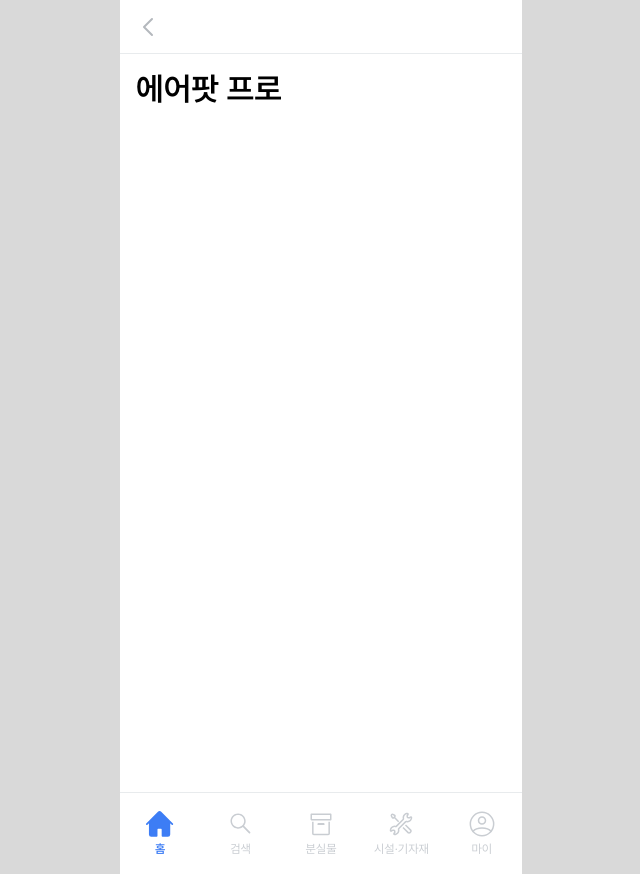
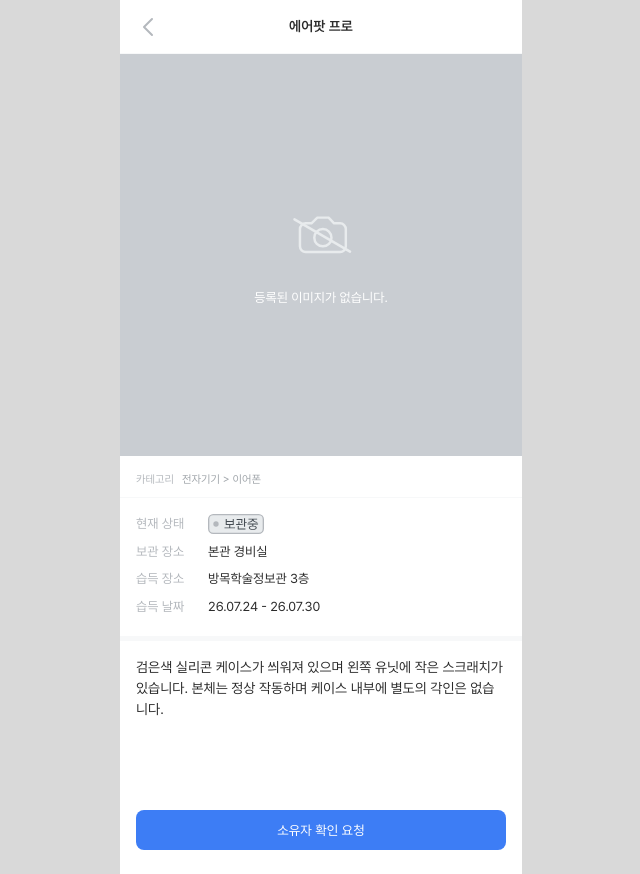
Before and after one commit to 2026-SW-Contest/SW-FE, a React (Vite) app: page /lost/1 in a window 1280 px wide. Shown: the whole page, without its empty margins (319-959 px from the left). Built offline with nearby package versions, Linux system fonts and the light colour scheme.

Commit message:
feat: 분실물 상세 페이지 UI 개선 및 상세 앱바 추가

```diff
--- a/src/components/layout/AppBar.css
+++ b/src/components/layout/AppBar.css
@@ -1,15 +1,47 @@
 .app-bar {
   width: 100%;
 
+  box-sizing: border-box;
+
   background: var(--white);
+}
+
+.app-bar-main,
+.app-bar-detail {
   border-bottom: 1px solid var(--gray-100);
+}
 
-  box-sizing: border-box;
+/* ---------- 공통 버튼 ---------- */
+
+.app-bar-notification-button,
+.app-bar-icon-button,
+.app-bar-clear-button {
+
+  padding: 0;
+
+  border: none;
+
+  background: transparent;
+
+  display: flex;
+  justify-content: center;
+  align-items: center;
+
+  cursor: pointer;
+}
+
+.app-bar-icon-button {
+
+  width: 24px;
+  height: 24px;
+
+  flex-shrink: 0;
 }
 
 /* ---------- Main ---------- */
 
 .app-bar-main {
+
   display: flex;
   justify-content: space-between;
   align-items: center;
@@ -20,6 +52,7 @@
 }
 
 .app-bar-logo {
+
   display: inline-flex;
   align-items: center;
 
@@ -27,28 +60,15 @@
 }
 
 .app-bar-logo img {
+
   display: block;
 
   height: 48px;
   width: auto;
 }
 
-.app-bar-notification-button,
-.app-bar-icon-button,
-.app-bar-clear-button {
-  padding: 0;
-  border: 0;
+.app-bar-notification-button {
 
-  display: flex;
-  justify-content: center;
-  align-items: center;
-
-  background: transparent;
-
-  cursor: pointer;
-}
-
-.app-bar-notification-button {
   width: 32px;
   height: 32px;
 
@@ -56,6 +76,7 @@
 }
 
 .app-bar-notification-icon {
+
   width: 24px;
   height: 24px;
 
@@ -65,14 +86,130 @@
 /* ---------- Detail ---------- */
 
 .app-bar-detail {
+
   display: flex;
   align-items: center;
+  justify-content: space-between;
 
   height: 54px;
 
   padding: 0 16px;
+
+  background: var(--white);
+
+  border-bottom: 1px solid var(--gray-50);
+}
+
+.app-bar-detail-title {
+
+  flex: 1;
+
+  margin: 0;
+
+  text-align: center;
+
+  color: var(--gray-700);
+}
+
+.app-bar-detail-placeholder {
+
+  width: 24px;
+  height: 24px;
+
+  flex-shrink: 0;
 }
 
 /* ---------- Search ---------- */
 
-/* 기존 search css 그대로 */
+.app-bar-search{
+
+    height:78px;
+
+    padding:20px 16px;
+
+    display:flex;
+    align-items:center;
+
+    gap:12px;
+
+    background:var(--white);
+}
+
+.app-bar-icon-button{
+
+    width:24px;
+    height:24px;
+
+    padding:0;
+
+    flex-shrink:0;
+}
+
+.app-bar-icon-button img{
+
+    width:24px;
+    height:24px;
+
+    display:block;
+}
+
+.app-bar-search-box{
+
+    flex:1;
+
+    height:38px;
+
+    display:flex;
+    align-items:center;
+
+    gap:4px;
+
+    padding:9px 12px;
+
+    background:var(--gray-50);
+
+    border-radius:20px;
+}
+
+.app-bar-search-icon{
+
+    width:20px;
+    height:20px;
+
+    flex-shrink:0;
+}
+
+.app-bar-search-box input{
+
+    flex:1;
+
+    border:none;
+    outline:none;
+
+    background:transparent;
+
+    color:var(--gray-700);
+}
+
+.app-bar-search-box input::placeholder{
+
+    color:var(--gray-300);
+}
+
+.app-bar-clear-button{
+
+    width:24px;
+    height:24px;
+
+    padding:0;
+
+    flex-shrink:0;
+}
+
+.app-bar-clear-button img{
+
+    width:24px;
+    height:24px;
+
+    display:block;
+}
--- a/src/components/layout/AppBar.tsx
+++ b/src/components/layout/AppBar.tsx
@@ -14,6 +14,8 @@
 interface AppBarProps {
   variant?: AppBarVariant;
 
+  title?: string;
+
   searchValue?: string;
   notificationCount?: number;
 
@@ -25,6 +27,7 @@
 
 const AppBar = ({
   variant = "main",
+  title = "",
   searchValue = "",
   notificationCount = 0,
   onBack,
@@ -94,6 +97,12 @@
         >
           <img src={backIcon} alt="" />
         </button>
+
+        <h1 className="body04 app-bar-detail-title">
+          {title}
+        </h1>
+
+        <div className="app-bar-detail-placeholder" />
       </header>
     );
   }
--- a/src/components/layout/Layout.tsx
+++ b/src/components/layout/Layout.tsx
@@ -1,4 +1,6 @@
 import { ReactNode } from "react";
+import { useNavigate } from "react-router-dom";
+
 import "./Layout.css";
 
 import AppBar from "./AppBar";
@@ -29,7 +31,7 @@
 
   showAppBar?: boolean;
   showBottomNavigation?: boolean;
-  scrollable?: boolean;
+ scrollable?: boolean;
 
   onBack?: () => void;
   onSearchChange?: (value: string) => void;
@@ -56,14 +58,22 @@
   onClearSearch,
   onNotificationClick,
 }: LayoutProps) => {
+
+  const navigate = useNavigate();
+
   return (
     <div className="app">
+
       {showAppBar && (
         <AppBar
           variant={appBarVariant}
+          title={appBarTitle}
           searchValue={searchValue}
           notificationCount={notificationCount}
-          onBack={onBack}
+          onBack={
+            onBack ??
+            (() => navigate(-1))
+          }
           onSearchChange={onSearchChange}
           onClearSearch={onClearSearch}
           onNotificationClick={onNotificationClick}
@@ -72,7 +82,9 @@
 
       <main
         className={`content ${
-          showBottomNavigation ? "content-with-bottom-nav" : ""
+          showBottomNavigation
+            ? "content-with-bottom-nav"
+            : ""
         }`}
       >
         {children}
@@ -81,6 +93,7 @@
       {showBottomNavigation && (
         <BottomNavigation current={current} />
       )}
+
     </div>
   );
 };
--- a/src/mock/lost.ts
+++ b/src/mock/lost.ts
@@ -8,7 +8,7 @@
     id: 1,
 
     image: emptyImage,
-    images: [emptyImage],
+    images: undefined,
 
     category: "전자기기 > 이어폰",
     time: "1시간 전",
--- a/src/pages/Lost/LostDetail.css
+++ b/src/pages/Lost/LostDetail.css
@@ -1,4 +1,209 @@
-.lost-detail{
+.lost-detail {
+  height: 100%;
+
+  display: flex;
+  flex-direction: column;
+}
+
+/* ---------- 이미지 ---------- */
+
+.lost-detail-image-wrapper{
+
+    position:relative;
+
+    width:100%;
+
+    height:402px;
+
+    background:var(--gray-100);
+
+    display:flex;
+
+    justify-content:center;
+
+    align-items:center;
+
+    overflow:hidden;
+
+    flex-shrink:0;
+
+}
+
+.lost-detail-image {
+  width: 100%;
+  height: 100%;
+
+  object-fit: cover;
+
+  display: block;
+}
+
+.lost-detail-image-count {
+  position: absolute;
+
+  top: 16px;
+  right: 16px;
+
+  padding: 6px 10px;
+
+  border-radius: 20px;
+
+  background: var(--black-65);
+
+  color: var(--white);
+
+  font-size: 12px;
+}
+
+/* ---------- 이미지 없음 ---------- */
+
+.lost-detail-empty-image{
+
+    width:100%;
+    height:100%;
+
+
+    background: black;
+    display:flex;
+    flex-direction:column;
+
+    justify-content:center;
+    align-items:center;
+
+    gap:20px;
+
+    background:var(--gray-200);
+}
+
+.lost-detail-empty-image-icon{
+
+    width:65px;
+    height:65px;
+
+    display:block;
+}
+
+.lost-detail-empty-image-text{
+
+    color:var(--white);
+}
+
+/* ---------- 본문 ---------- */
+
+.lost-detail-content{
+
+    height:338px;
 
     padding:16px;
+
+    display:flex;
+    flex-direction:column;
+
+    box-sizing:border-box;
+
+    flex-shrink:0;
 }
+
+.lost-detail-category-row{
+
+    display:flex;
+    align-items:center;
+
+    gap:8px;
+    margin-bottom:8px;
+}
+
+.lost-detail-category-label{
+    color:var(--gray-300);
+}
+
+.lost-detail-category-value{
+
+    color:var(--gray-400);
+}
+
+.lost-detail-title {
+  margin: 0 0 20px;
+
+  color: var(--gray-700);
+}
+
+/* ---------- 정보 ---------- */
+
+.lost-detail-info {
+  display: flex;
+  flex-direction: column;
+
+  gap: 8px;
+}
+
+.lost-detail-row {
+  display: flex;
+  align-items: center;
+
+  gap: 8px;
+}
+
+.lost-detail-label {
+  width: 64px;
+
+  color: var(--gray-300);
+
+  flex-shrink: 0;
+}
+
+.lost-detail-value {
+  color: var(--gray-700);
+}
+
+.lost-detail-status {
+  height: 20px;
+}
+
+/* ---------- Divider ---------- */
+
+.lost-detail-divider {
+  width: calc(100% + 32px);
+  height: 5px;
+  margin: 20px -16px 16px;
+  background: var(--gray-50);
+}
+
+/* ---------- Thin Divider ---------- */
+.lost-detail-divider-thin{
+    width:calc(100% + 32px);
+    height:1px;
+    margin:0 -16px 16px;
+    background:var(--gray-50);
+    flex-shrink:0;
+}
+
+/* ---------- 설명 ---------- */
+
+.lost-detail-description {
+  margin: 0;
+
+  color: var(--gray-700);
+
+  white-space: pre-wrap;
+
+  line-height: 160%;
+}
+
+/* ---------- 버튼 ---------- */
+
+.lost-detail-button {
+  margin-top: auto;
+
+  padding: 16px;
+
+  background: var(--white);
+}
+
+/* ---------- Empty ---------- */
+
+.lost-detail-empty {
+  padding: 24px;
+
+  text-align: center;
+}
--- a/src/pages/Lost/LostDetail.tsx
+++ b/src/pages/Lost/LostDetail.tsx
@@ -3,11 +3,11 @@
 import Layout from "../../components/layout/Layout";
 
 import { lostListData } from "../../mock";
+import cameraIcon from "../../assets/icons/common/camera.svg";
 
 import "./LostDetail.css";
 
 const LostDetail = () => {
-
   const { id } = useParams();
 
   const item = lostListData.find(
@@ -16,21 +16,148 @@
 
   if (!item) {
     return (
-      <Layout appBarVariant="detail">
-        존재하지 않는 분실물입니다.
+      <Layout
+        appBarVariant="detail"
+        showBottomNavigation={false}
+      >
+        <div className="lost-detail-empty">
+          존재하지 않는 분실물입니다.
+        </div>
       </Layout>
     );
   }
 
   return (
-    <Layout appBarVariant="detail">
-
+    <Layout
+      appBarVariant="detail"
+      appBarTitle={item.title}
+      showBottomNavigation={false}
+    >
       <div className="lost-detail">
 
-        <h1>{item.title}</h1>
+        {/* 사진 */}
+
+        <div className="lost-detail-image-wrapper">
+
+          {item.images && item.images.length > 0 ? (
+            <>
+              <img
+                className="lost-detail-image"
+                src={item.images[0]}
+                alt={item.title}
+              />
+
+              <div className="lost-detail-image-count">
+                1 / {item.images.length}
+              </div>
+            </>
+          ) : (
+            <div className="lost-detail-empty-image">
+
+              <img
+                src={cameraIcon}
+                alt="등록된 이미지 없음"
+                className="lost-detail-empty-image-icon"
+              />
+
+              <span className="body07 lost-detail-empty-image-text">
+                등록된 이미지가 없습니다.
+              </span>
+
+            </div>
+          )}
+
+        </div>
+
+        {/* 내용 */}
+
+        <div className="lost-detail-content">
+
+          <div className="lost-detail-category-row">
+
+            <span className="caption04 lost-detail-category-label">
+              카테고리
+            </span>
+
+            <span className="caption04 lost-detail-category-value">
+              {item.category}
+            </span>
+
+          </div>
+
+          <div className="lost-detail-divider-thin" />
+
+          <div className="lost-detail-info">
+
+            <div className="lost-detail-row">
+
+              <span className="body07 lost-detail-label">
+                현재 상태
+              </span>
+
+              <img
+                src={item.statusIcon}
+                alt="상태"
+                className="lost-detail-status"
+              />
+
+            </div>
+
+            <div className="lost-detail-row">
+
+              <span className="body07 lost-detail-label">
+                보관 장소
+              </span>
+
+              <span className="body07 lost-detail-value">
+                {item.storageLocation}
+              </span>
+
+            </div>
+
+            <div className="lost-detail-row">
+
+              <span className="body07 lost-detail-label">
+                습득 장소
+              </span>
+
+              <span className="body07 lost-detail-value">
+                {item.foundLocation}
+              </span>
+
+            </div>
+
+            <div className="lost-detail-row">
+
+              <span className="body07 lost-detail-label">
+                습득 날짜
+              </span>
+
+              <span className="body07 lost-detail-value">
+                {item.foundDate}
+              </span>
+
+            </div>
+
+          </div>
+
+          <div className="lost-detail-divider" />
+
+          <p className="body06 lost-detail-description">
+            {item.detailDescription}
+          </p>
+
+        </div>
+
+        <div className="lost-detail-button">
+
+          <button className="primary-button">
+            소유자 확인 요청
+          </button>
+
+        </div>
 
       </div>
-
     </Layout>
   );
 };
--- a/src/router/index.tsx
+++ b/src/router/index.tsx
@@ -4,6 +4,7 @@
 import Login from "../pages/Login";
 import LostPage from "../pages/Lost/LostPage";
 import LostDetail from "../pages/Lost/LostDetail";
+import SearchPage from "../pages/Search/SearchPage";
 
 const AppRouter = () => {
   return (
@@ -12,6 +13,7 @@
       <Route path="/login" element={<Login />} />
       <Route path="/lost" element={<LostPage />} />
       <Route path="/lost/:id" element={<LostDetail />} />
+      <Route path="/search" element={<SearchPage />} />
     </Routes>
   );
 };
--- a/src/styles/variables.css
+++ b/src/styles/variables.css
@@ -1,6 +1,6 @@
 :root {
   /* Main */
-  --blue-50: #E7EFFF;
+  --blue-50: #E7EFFE;
   --blue-100: #CFDFFC;
   --blue-200: #9EBEFA;
   --blue-300: #6E9FF7;
```
Also changed, not shown: src/assets/icons/common/camera.svg (added).
